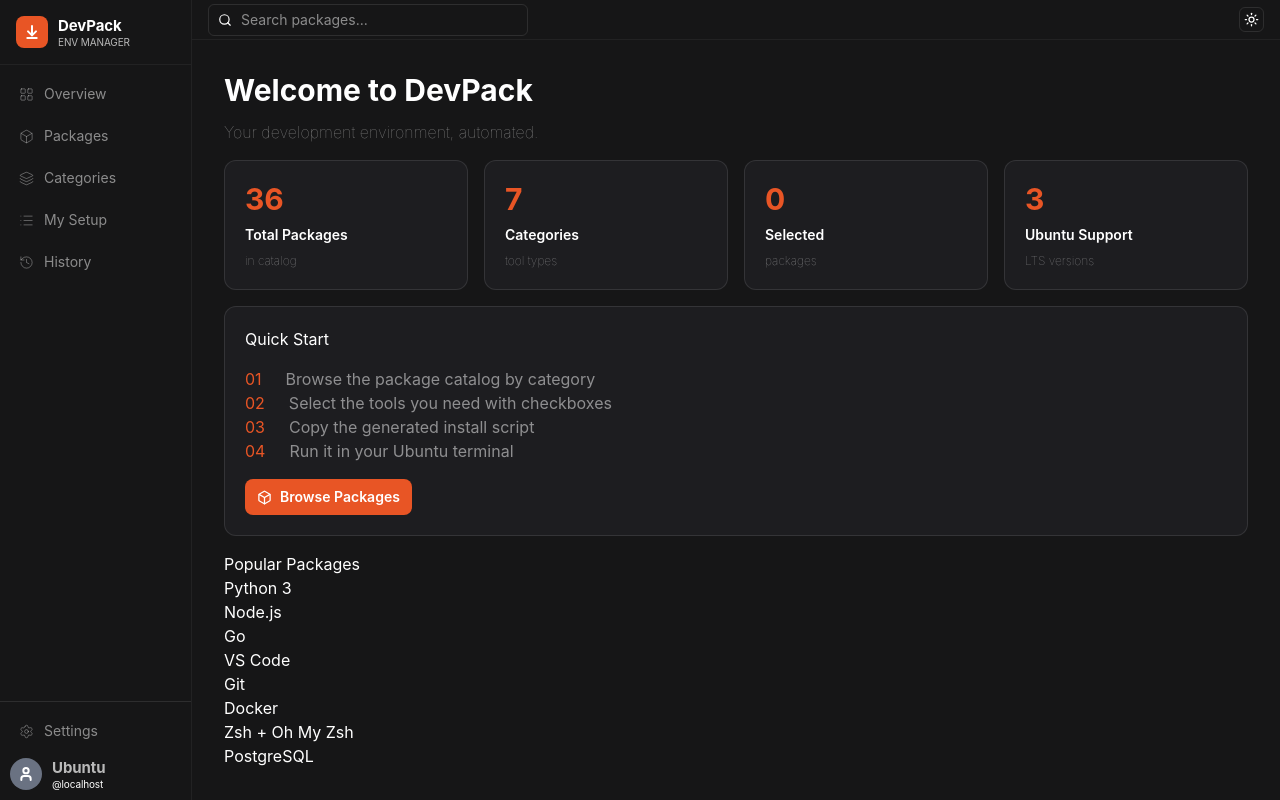
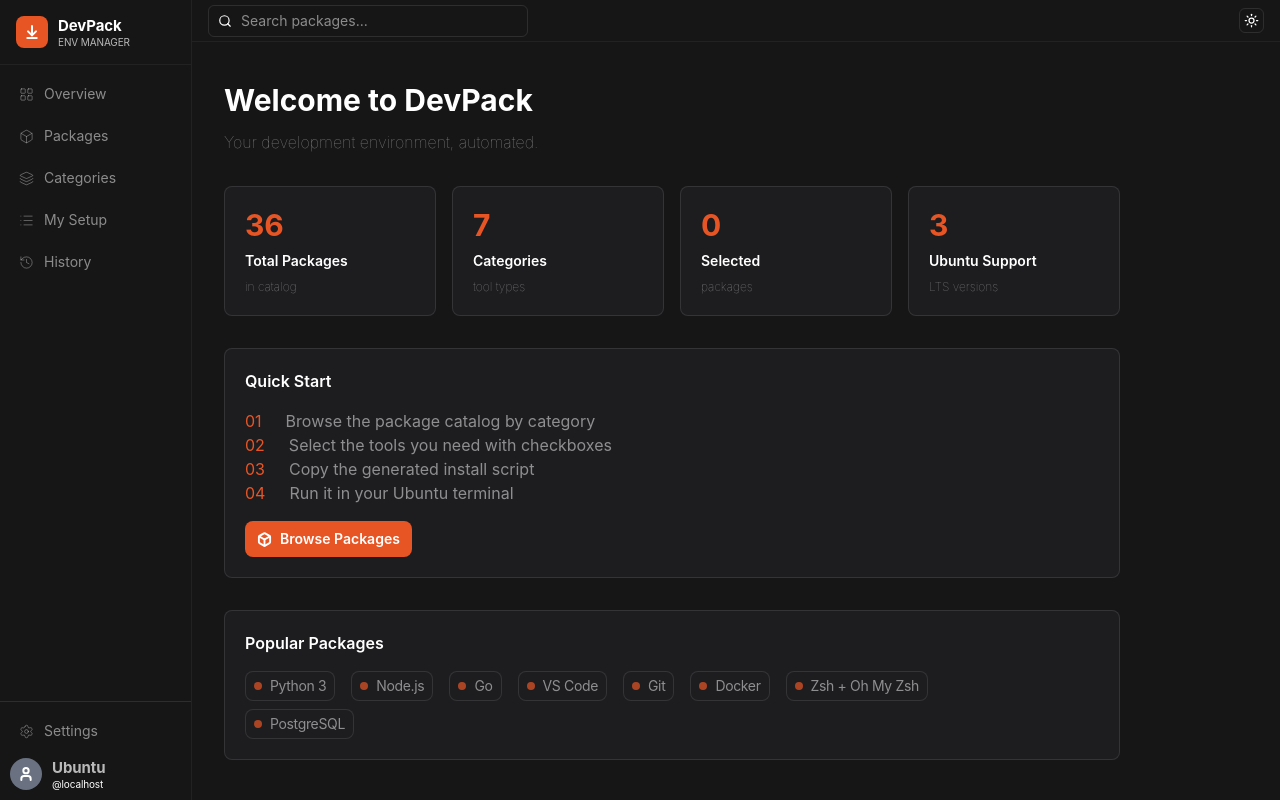
Before and after one commit to joaodearaujo/devpack, a React (Vite) app in the folder frontend/: page /overview in a window 1280 px wide. Built offline with nearby package versions, Linux system fonts and the light colour scheme.

Commit message:
feat(overview): finish overview page first version

```diff
--- a/frontend/src/components/cards/DefaultCard.tsx
+++ b/frontend/src/components/cards/DefaultCard.tsx
@@ -11,7 +11,7 @@
     return (
         <div
             className={cn(
-                'border border-app-border-strong rounded-xl p-5 bg-card-bg',
+                'border border-app-border-strong rounded-lg p-5 bg-card-bg',
                 className,
             )}
         >
--- a/frontend/src/features/overview/pages/index.tsx
+++ b/frontend/src/features/overview/pages/index.tsx
@@ -9,7 +9,7 @@
 
 export default function OverView() {
     return (
-        <div className="h-full flex flex-col p-8 gap-4">
+        <div className="h-full flex flex-col px-8 py-10 gap-8 max-w-240">
             <header>
                 <h1 className="mb-3 text-3xl font-bold">Welcome to DevPack</h1>
 
@@ -38,7 +38,7 @@
 
             <section>
                 <DefaultCard className="flex flex-col gap-4">
-                    <h2>Quick Start</h2>
+                    <h2 className='font-semibold'>Quick Start</h2>
 
                     <ol>
                         {quickStartSteps.map((step) => (
@@ -55,22 +55,31 @@
                     </ol>
 
                     <NavLink to="/packages">
-                        <button className="flex gap-2 items-center px-3 py-2 bg-primary rounded-lg text-sm font-semibold">
-                            <Box width={15} height={15} />
+                        <button className="flex gap-2 items-center px-3 py-2 bg-primary rounded-lg text-sm font-semibold cursor-pointer">
+                            <Box width={15} height={15} strokeWidth={3}/>
                             Browse Packages
                         </button>
                     </NavLink>
                 </DefaultCard>
             </section>
 
-            <section aria-lavel="Popular Packages">
-                <h2>Popular Packages</h2>
+            <section aria-label="Popular Packages">
+                <DefaultCard>
+                    <h2 className='font-semibold mb-4'>Popular Packages</h2>
 
-                <ul>
-                    {popularPackages.map((pkg) => (
-                        <li key={pkg.name}>{pkg.name}</li>
-                    ))}
-                </ul>
+                    <ul className="flex max-w-180 gap-x-4 gap-y-2 flex-wrap">
+                        {popularPackages.map((pkg) => (
+                            <li key={pkg.name}>
+                                <DefaultCard className="flex items-center gap-2 px-2 py-1">
+                                    <span className="size-2 rounded-full bg-primary/70" />
+                                    <span className="text-nowrap tracking-tight text-sm text-app-text-muted">
+                                        {pkg.name}
+                                    </span>
+                                </DefaultCard>
+                            </li>
+                        ))}
+                    </ul>
+                </DefaultCard>
             </section>
         </div>
     )
```
